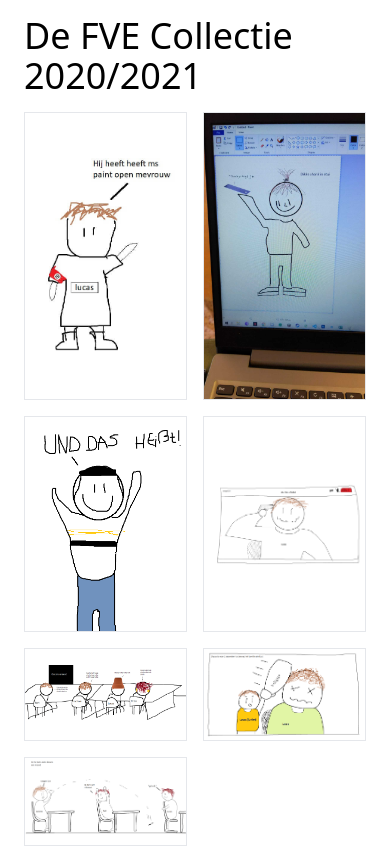
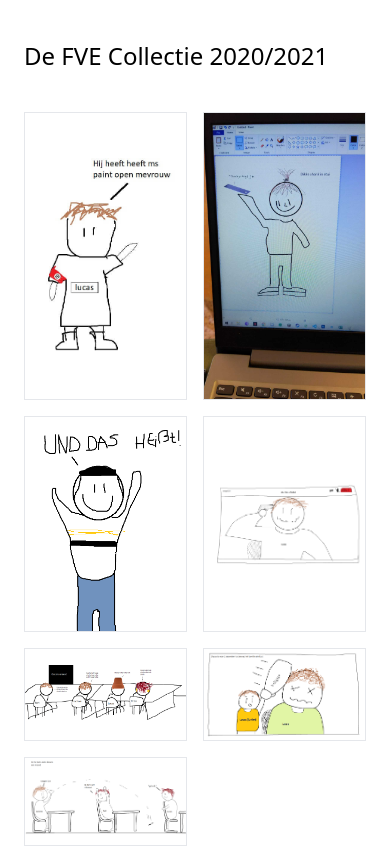
Before and after one commit to JochemTorn/fvecollectie, a Next.js app: page / in a window 390 px wide. Built offline with nearby package versions, Linux system fonts and the light colour scheme.

Commit message:
responsive title

```diff
--- /dev/null
+++ b/components/Nav.js
@@ -0,0 +1,14 @@
+export default function Nav() {
+return (
+<div>
+    <button type="button" className="inline-flex items-center justify-center p-2 text-gray-700 focus:outline-none" aria-controls="mobile-menu" aria-expanded="false">
+        <svg className="block h-6 w-6" xmlns="http://www.w3.org/2000/svg" fill="none" viewBox="0 0 24 24" stroke="currentColor" aria-hidden="true">
+            <path stroke-linecap="round" stroke-linejoin="round" stroke-width="2" d="M4 6h16M4 12h16M4 18h16" />
+        </svg>
+        <svg className="hidden h-6 w-6" xmlns="http://www.w3.org/2000/svg" fill="none" viewBox="0 0 24 24" stroke="currentColor" aria-hidden="true">
+            <path stroke-linecap="round" stroke-linejoin="round" stroke-width="2" d="M6 18L18 6M6 6l12 12" />
+        </svg>
+    </button>
+</div>
+        )
+}
--- a/pages/index.js
+++ b/pages/index.js
@@ -1,6 +1,7 @@
 import Head from 'next/head'
 import Artwork from '../components/Artwork'
 import Layout from '../components/Layout'
+import Nav from '../components/Nav'
 const Sitetitle = "De FVE Collectie 2020/2021"
 
 export default function Home() {
@@ -11,8 +12,8 @@ export default function Home() {
         <meta name="viewport" content="initial-scale=1.0, width=device-width"/>
       </Head>
         <Layout>
-          <div className="h-28 flex items-center justify-center">
-            <h1 className="text-4xl font-medium">{Sitetitle}</h1>
+          <div className="h-28 flex items-center justify-start">
+            <h1 className="text-2xl sm:text-3xl md:text-4xl font-medium">{Sitetitle}</h1>
           </div>
           <div className="justify-items-center grid grid-cols-2 sm:grid-cols-3 lg:grid-cols-4 gap-4">
             <Artwork src="1.jpeg"></Artwork>
```
